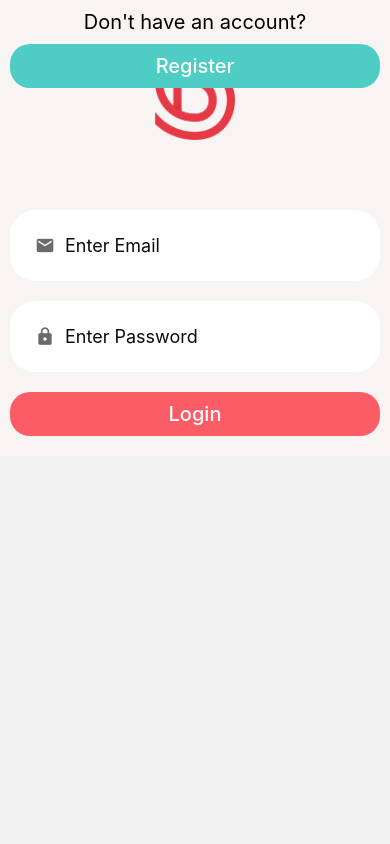
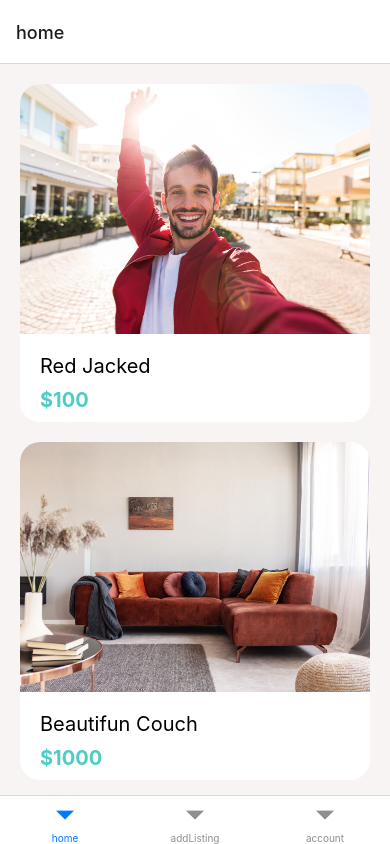
Before and after one commit to Varunvaru524/Done-With-It, a React Native app: screen /loginScreen in a window 390 px wide. Built offline with nearby package versions, Linux system fonts and the light colour scheme.

Commit message:
Created tab navigation route

```diff
--- a/package.json
+++ b/package.json
@@ -10,17 +10,18 @@
   },
   "dependencies": {
     "@expo/webpack-config": "^18.0.1",
+    "@react-navigation/bottom-tabs": "^6.5.7",
     "@react-navigation/native": "^6.1.6",
     "@react-navigation/stack": "^6.3.16",
     "expo": "~48.0.9",
+    "expo-secure-store": "~12.1.1",
     "react": "18.2.0",
     "react-dom": "18.2.0",
     "react-native": "0.71.6",
     "react-native-gesture-handler": "^2.9.0",
     "react-native-safe-area-context": "4.5.0",
     "react-native-screens": "~3.20.0",
-    "react-native-web": "~0.18.10",
-    "expo-secure-store": "~12.1.1"
+    "react-native-web": "~0.18.10"
   },
   "devDependencies": {
     "@babel/core": "^7.20.0"
--- a/src/exp.jsx
+++ b/src/exp.jsx
@@ -9,6 +9,7 @@ import MessagesPage from './Pages/MessagesPage';
 import ViewImagePage from './Pages/ViewImagePage';
 import WelcomePage from './Pages/WelcomePage';
 import WelcomeScreenRoute from './routes/WelcomeScreenRoute';
+import TabNavigationRoute from './routes/TabNavigationRoute';
 
 
 
@@ -17,7 +18,7 @@ class Experimental extends Component {
 
     render() {
         return (
-                <Text>Exp</Text>
+                <TabNavigationRoute/>
         );
     }
 }
--- a/src/index.js
+++ b/src/index.js
@@ -1,16 +1,29 @@
 import React, { Component } from 'react';
 import { NavigationContainer } from '@react-navigation/native'
 import WelcomeScreenRoute from './routes/WelcomeScreenRoute';
+import * as secureStorage from 'expo-secure-store'
 
 
 import Experimental from './exp';
+import { Text } from 'react-native';
+
 
 class Index extends Component {
+    state={
+        token:null
+    }
+
+    async componentDidMount(){
+        const token = await secureStorage.getItemAsync('authToken')
+        this.setState({token})
+    }
+
     render() {
         return (
             <NavigationContainer>
-                <WelcomeScreenRoute/>
-                {/* <Experimental/> */}
+                {/* {!this.state.token&&<WelcomeScreenRoute/>} */}
+                {/* {this.state.token&&<Text>The</Text>} */}
+                <Experimental/>
             </NavigationContainer>
         );
     }
--- /dev/null
+++ b/src/routes/TabNavigationRoute.jsx
@@ -0,0 +1,23 @@
+import React, { Component } from 'react';
+import { View, Text, StyleSheet } from 'react-native';
+import {createBottomTabNavigator} from '@react-navigation/bottom-tabs'
+import AccountPage from '../Pages/AccountPage';
+import ListingsPage from '../Pages/ListingsPage';
+
+
+const Tab = createBottomTabNavigator()
+
+class TabNavigationRoute extends Component {
+  render() {
+    return (
+      <Tab.Navigator>
+        <Tab.Screen name='home' component={ListingsPage}/>
+        <Tab.Screen name='addListing' component={ListingsPage}/>
+        <Tab.Screen name='account' component={AccountPage}/>
+      </Tab.Navigator>
+    );
+  }
+}
+
+
+export default TabNavigationRoute;
```
Also changed, not shown: 1 other file (tests, documents, lock files or other folders).
